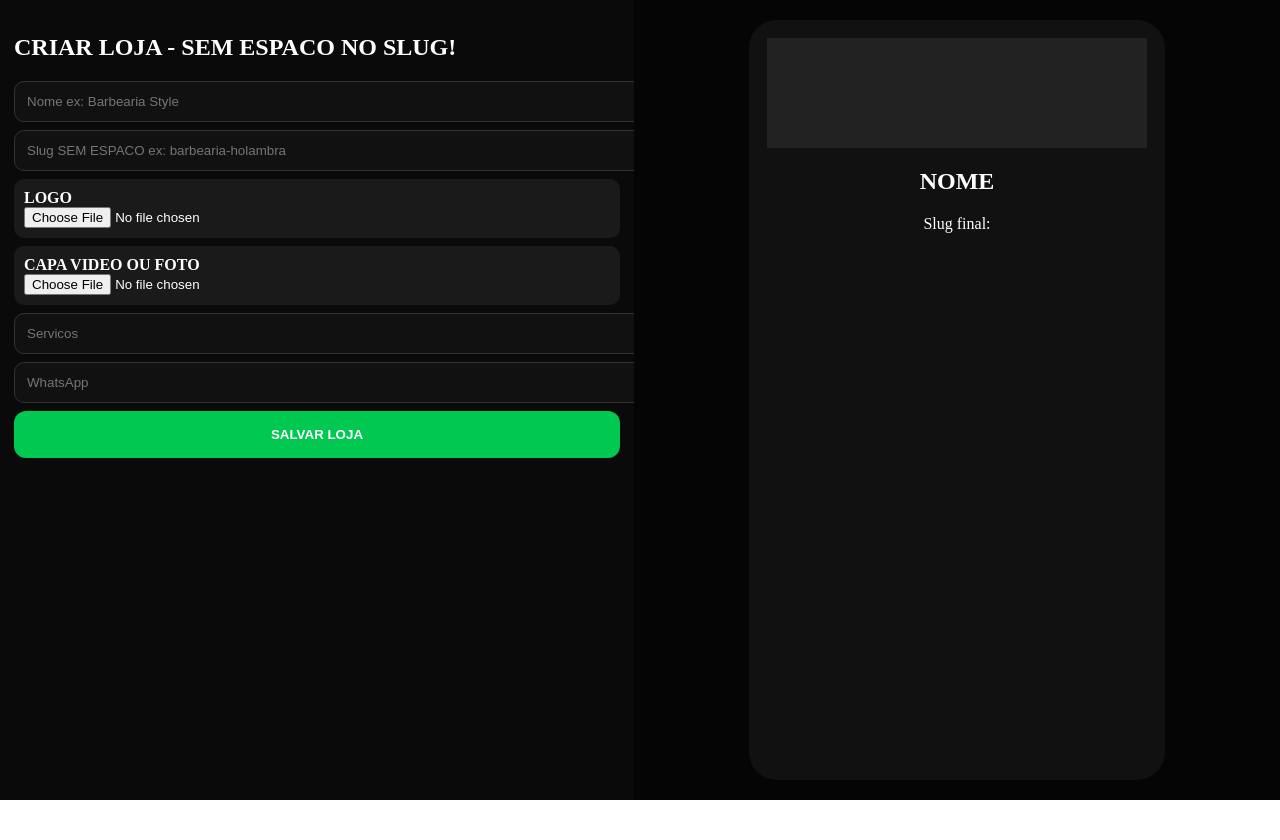
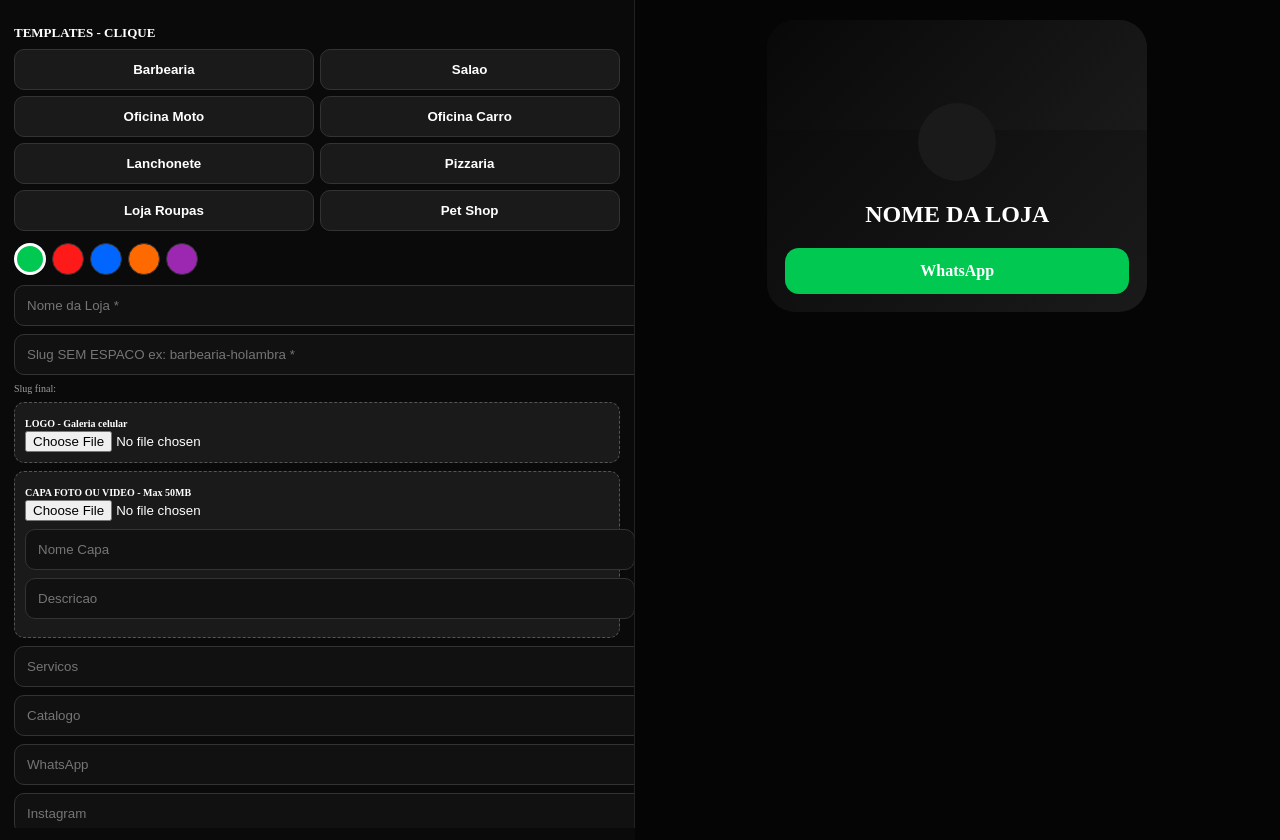
Before and after one commit to josimar2025ribeiro-alt/vision-local, a Next.js app: page /criar in a window 1280 px wide. Before the commit the page ends 800 px from the top, so only its background shows below. Built offline with nearby package versions, Linux system fonts and the light colour scheme; no server answers.

Commit message:
Update page.tsx

```diff
--- a/app/criar/page.tsx
+++ b/app/criar/page.tsx
@@ -2,45 +2,100 @@
 "use client"
 import { useState } from "react"
 import { supabase } from "../../lib/supabase"
-export default function Criar(){
-  const [f,setF]=useState({title:"",slug:"",wpp:"",serv:"",logo:"",foto:""})
-  const [msg,setMsg]=useState("")
-  async function upload(file:any,pasta:string){
-    setMsg("Enviando...")
-    const nome=pasta+"/"+Date.now()+"-"+file.name
-    const r=await supabase.storage.from("midias").upload(nome,file)
-    setMsg("")
-    if(r.error){alert(r.error.message);return null}
+
+const TEMPLATES = [
+  { label: "Barbearia", title: "Barbearia Style", capa: "Barbearia Premium", desc: "Corte e barba", serv: "Corte, Barba, Degrade" },
+  { label: "Salao", title: "Studio Beleza", capa: "Salao Completo", desc: "Escova e coloracao", serv: "Escova, Coloracao" },
+  { label: "Oficina Moto", title: "Oficina do Joao", capa: "Oficina de Motos", desc: "15 anos Holambra", serv: "Revisao, Motor, Freio" },
+  { label: "Oficina Carro", title: "Auto Center", capa: "Auto Center", desc: "Mecanica completa", serv: "Mecanica, Freio, Troca oleo" },
+  { label: "Lanchonete", title: "Lanches Top", capa: "Lanchonete", desc: "Melhores lanches", serv: "Lanches, Porcoes" },
+  { label: "Pizzaria", title: "Pizzaria Sabor", capa: "Pizzaria", desc: "Pizza borda recheada", serv: "Pizzas, Esfihas" },
+  { label: "Loja Roupas", title: "Moda Feminina", capa: "Moda Atual", desc: "Moda toda semana", serv: "Feminino, Masculino" },
+  { label: "Pet Shop", title: "Pet Amigo", capa: "Pet Shop", desc: "Banho e tosa", serv: "Banho, Tosa, Racoes" },
+]
+const TEMAS = [
+  { btn: "#00C851", grad: "linear-gradient(135deg,#080808,#1A1A1A)", card: "#1A1A1A", bg: "#080808" },
+  { btn: "#FF1A1A", grad: "linear-gradient(135deg,#1A0000,#4A0000)", card: "#2A1010", bg: "#1A0000" },
+  { btn: "#0066FF", grad: "linear-gradient(135deg,#000A1A,#002A5A)", card: "#0A1A2A", bg: "#000A1A" },
+  { btn: "#FF6A00", grad: "linear-gradient(135deg,#1A0A00,#4A1A00)", card: "#2A1A0A", bg: "#1A0A00" },
+  { btn: "#9C27B0", grad: "linear-gradient(135deg,#0F001A,#2A0A4A)", card: "#1A0A2A", bg: "#0F001A" },
+]
+
+export default function Criar() {
+  const [f, setF] = useState({ title: "", slug: "", wpp: "", insta: "", serv: "", cat: "", pix: "", wifi: "", loc: "", logo: "", foto: "", capaTitulo: "", capaDesc: "" })
+  const [temaIdx, setTemaIdx] = useState(0)
+  const [up, setUp] = useState("")
+  const tema = TEMAS[temaIdx]
+
+  async function upload(file:any, pasta:string) {
+    setUp("Enviando...")
+    const nome = pasta + "/" + Date.now() + "-" + file.name
+    const r = await supabase.storage.from("midias").upload(nome, file)
+    setUp("")
+    if (r.error) { alert(r.error.message); return null }
     return supabase.storage.from("midias").getPublicUrl(nome).data.publicUrl
   }
-  async function salvar(){
-    const slugFinal=f.slug.toLowerCase().replace(/[^a-z0-9-]+/g,"-").replace(/--+/g,"-").trim()
-    if(!f.title||!slugFinal){alert("Preenche nome e slug sem espaco! Ex: barbearia-holambra");return}
-    setMsg("Salvando...")
-    const {error}=await supabase.from("biosites").upsert([{title:f.title,slug:slugFinal,whatsapp:f.wpp,servicos:f.serv,logo_url:f.logo,foto_url:f.foto}],{onConflict:'slug'})
-    setMsg("")
-    if(error){alert("ERRO BANCO: "+error.message+"\nRoda no SQL: ALTER TABLE biosites DISABLE ROW LEVEL SECURITY;");return}
-    location.href="/"+slugFinal
+
+  async function salvar() {
+    const slugFinal = f.slug.toLowerCase().replace(/[^a-z0-9-]+/g, "-").replace(/--+/g, "-").trim()
+    if (!f.title ||!slugFinal) { alert("Preenche NOME e SLUG sem espaco! Ex: barbearia-holambra"); return }
+    setUp("Salvando...")
+    const { error } = await supabase.from("biosites").upsert([{ title: f.title, slug: slugFinal, whatsapp: f.wpp, instagram: f.insta, servicos: f.serv, catalogo: f.cat, pix_key: f.pix, wifi_password: f.wifi, localizacao: f.loc, logo_url: f.logo, foto_url: f.foto, capa_titulo: f.capaTitulo, capa_desc: f.capaDesc }], { onConflict: 'slug' })
+    setUp("")
+    if (error) { alert("ERRO: " + error.message); return }
+    location.href = "/" + slugFinal
   }
-  const inp={padding:'12px',background:'#111',border:'1px solid #333',borderRadius:'10px',color:'white',width:'100%',marginBottom:'8px'} as any
-  return(
-    <div style={{display:'flex',minHeight:'100vh',background:'#0A0A0A',color:'white'}}>
-      <div style={{width:'50%',padding:'14px'}}>
-        <h2>CRIAR LOJA - SEM ESPACO NO SLUG!</h2>
-        {msg&&<div style={{background:'#00C851',padding:'8px',borderRadius:'8px',marginBottom:'8px'}}>{msg}</div>}
-        <input style={inp} placeholder="Nome ex: Barbearia Style" value={f.title} onChange={e=>setF({...f,title:e.target.value})}/>
-        <input style={inp} placeholder="Slug SEM ESPACO ex: barbearia-holambra" value={f.slug} onChange={e=>setF({...f,slug:e.target.value})}/>
-        <div style={{background:'#1A1A1A',padding:'10px',borderRadius:'10px',marginBottom:'8px'}}><b>LOGO</b><br/><input type="file" accept="image/*" onChange={async e=>{const file=e.target.files?.[0];if(file){const u=await upload(file,"logos");if(u)setF({...f,logo:u})}}}/></div>
-        <div style={{background:'#1A1A1A',padding:'10px',borderRadius:'10px',marginBottom:'8px'}}><b>CAPA VIDEO OU FOTO</b><br/><input type="file" accept="image/*,video/*" onChange={async e=>{const file=e.target.files?.[0];if(file){const u=await upload(file,"capas");if(u)setF({...f,foto:u})}}}/></div>
-        <input style={inp} placeholder="Servicos" value={f.serv} onChange={e=>setF({...f,serv:e.target.value})}/>
-        <input style={inp} placeholder="WhatsApp" value={f.wpp} onChange={e=>setF({...f,wpp:e.target.value})}/>
-        <button onClick={salvar} style={{background:'#00C851',padding:'16px',width:'100%',border:'none',borderRadius:'12px',fontWeight:900,color:'white'}}>SALVAR LOJA</button>
+
+  const inp = { padding: '12px', background: '#111', border: '1px solid #333', borderRadius: '10px', color: 'white', width: '100%', marginBottom: '8px' } as any
+  const isVideo = f.foto && (f.foto.includes('.mp4') || f.foto.includes('video'))
+  const slugPreview = f.slug.toLowerCase().replace(/[^a-z0-9-]+/g, "-").replace(/--+/g, "-")
+
+  return (
+    <div style={{ display: 'flex', minHeight: '100vh', background: '#0A0A0A', color: 'white' }}>
+      <div style={{ width: '50%', padding: '14px', overflowY: 'auto', height: '100vh', borderRight: '1px solid #222' }}>
+        <h2 style={{ fontWeight: 900, fontSize: '13px', marginBottom: '8px' }}>TEMPLATES - CLIQUE</h2>
+        <div style={{ display: 'grid', gridTemplateColumns: '1fr 1fr', gap: '6px', marginBottom: '12px' }}>
+          {TEMPLATES.map((t, i) => <button key={i} onClick={() => setF({...f, title: t.title, capaTitulo: t.capa, capaDesc: t.desc, serv: t.serv })} style={{ background: '#1A1A1A', border: '1px solid #333', borderRadius: '10px', padding: '12px', color: 'white', fontWeight: 800 }}>{t.label}</button>)}
+        </div>
+        <div style={{ display: 'flex', gap: '6px', marginBottom: '10px' }}>{TEMAS.map((t, i) => <button key={i} onClick={() => setTemaIdx(i)} style={{ width: '32px', height: '32px', borderRadius: '50%', background: t.btn, border: temaIdx === i? '3px solid white' : '1px solid #333' }}></button>)}</div>
+        {up && <div style={{ background: tema.btn, padding: '6px', borderRadius: '6px', marginBottom: '6px' }}>{up}</div>}
+        <input style={inp} placeholder="Nome da Loja *" value={f.title} onChange={e => setF({...f, title: e.target.value })} />
+        <input style={inp} placeholder="Slug SEM ESPACO ex: barbearia-holambra *" value={f.slug} onChange={e => setF({...f, slug: e.target.value })} />
+        <div style={{ fontSize: '10px', opacity: 0.6, marginBottom: '8px' }}>Slug final: {slugPreview}</div>
+        <div style={{ background: '#1A1A1A', padding: '10px', borderRadius: '10px', marginBottom: '8px', border: '1px dashed #555' }}>
+          <b style={{ fontSize: '10px' }}>LOGO - Galeria celular</b><br /><input type="file" accept="image/*" onChange={async e => { const file = e.target.files?.[0]; if (file) { const u = await upload(file, "logos"); if (u) setF({...f, logo: u }) } }} />
+        </div>
+        <div style={{ background: '#1A1A1A', padding: '10px', borderRadius: '10px', marginBottom: '8px', border: '1px dashed #555' }}>
+          <b style={{ fontSize: '10px' }}>CAPA FOTO OU VIDEO - Max 50MB</b><br /><input type="file" accept="image/*,video/*" onChange={async e => { const file = e.target.files?.[0]; if (!file) return; if (file.size > 50 * 1024 * 1024) { alert('Max 50MB'); return } const u = await upload(file, "capas"); if (u) setF({...f, foto: u }) }} />
+          <input style={{...inp, marginTop: '8px' }} placeholder="Nome Capa" value={f.capaTitulo} onChange={e => setF({...f, capaTitulo: e.target.value })} />
+          <input style={inp} placeholder="Descricao" value={f.capaDesc} onChange={e => setF({...f, capaDesc: e.target.value })} />
+        </div>
+        <input style={inp} placeholder="Servicos" value={f.serv} onChange={e => setF({...f, serv: e.target.value })} />
+        <input style={inp} placeholder="Catalogo" value={f.cat} onChange={e => setF({...f, cat: e.target.value })} />
+        <input style={inp} placeholder="WhatsApp" value={f.wpp} onChange={e => setF({...f, wpp: e.target.value })} />
+        <input style={inp} placeholder="Instagram" value={f.insta} onChange={e => setF({...f, insta: e.target.value })} />
+        <input style={inp} placeholder="Pix" value={f.pix} onChange={e => setF({...f, pix: e.target.value })} />
+        <input style={inp} placeholder="WiFi" value={f.wifi} onChange={e => setF({...f, wifi: e.target.value })} />
+        <input style={inp} placeholder="Google Maps link" value={f.loc} onChange={e => setF({...f, loc: e.target.value })} />
+        <button onClick={salvar} style={{ background: tema.btn, padding: '16px', width: '100%', border: 'none', borderRadius: '12px', fontWeight: 900, color: 'white' }}>SALVAR LOJA</button>
       </div>
-      <div style={{width:'50%',background:'#050505',display:'flex',justifyContent:'center',padding:'20px'}}>
-        <div style={{width:'380px',background:'#111',borderRadius:'28px',overflow:'hidden',padding:'18px',textAlign:'center'}}>
-          {f.foto? <video src={f.foto} autoPlay muted loop playsInline style={{width:'100%',height:'200px',objectFit:'cover'}}/> : <div style={{height:'110px',background:'#222'}}/>}
-          {f.logo&&<img src={f.logo} style={{width:'78px',height:'78px',borderRadius:'50%',margin:'10px auto',display:'block'}}/>}
-          <h2>{f.title||'NOME'}</h2><p>Slug final: {f.slug.toLowerCase().replace(/[^a-z0-9-]+/g,"-")}</p>
+      <div style={{ width: '50%', background: '#050505', display: 'flex', justifyContent: 'center', padding: '20px', overflowY: 'auto', height: '100vh' }}>
+        <div style={{ width: '380px' }}>
+          <div style={{ background: tema.grad, borderRadius: '28px', overflow: 'hidden' }}>
+            {f.foto? (isVideo? <video src={f.foto} autoPlay muted loop playsInline style={{ width: '100%', height: '200px', objectFit: 'cover' }} /> : <div style={{ height: '200px', background: `url(${f.foto}) center/cover` }} />) : <div style={{ height: '110px', background: tema.grad }} />}
+            <div style={{ padding: '18px', marginTop: '-45px' }}>
+              {f.logo? <img src={f.logo} style={{ width: '78px', height: '78px', borderRadius: '50%', border: `4px solid ${tema.bg}`, margin: '0 auto', display: 'block' }} /> : <div style={{ width: '78px', height: '78px', borderRadius: '50%', background: tema.card, margin: '0 auto' }} />}
+              <h2 style={{ textAlign: 'center', fontWeight: 900 }}>{f.title || 'NOME DA LOJA'}</h2>
+              {f.capaTitulo && <h3 style={{ textAlign: 'center', color: tema.btn }}>{f.capaTitulo}</h3>}
+              {f.capaDesc && <p style={{ textAlign: 'center', opacity: 0.7, fontSize: '11px' }}>{f.capaDesc}</p>}
+              <div style={{ display: 'flex', flexDirection: 'column', gap: '8px', marginTop: '14px' }}>
+                {f.serv && <div style={{ background: tema.card, padding: '14px', borderRadius: '14px', textAlign: 'center' }}>{f.serv}</div>}
+                {f.cat && <div style={{ background: tema.card, padding: '14px', borderRadius: '14px', textAlign: 'center', whiteSpace: 'pre-wrap' }}>{f.cat}</div>}
+                <div style={{ background: tema.btn, padding: '14px', borderRadius: '14px', fontWeight: 900, textAlign: 'center' }}>WhatsApp</div>
+                {f.wifi && <div style={{ border: '1px dashed orange', padding: '12px', borderRadius: '12px', textAlign: 'center' }}>WiFi: {f.wifi}</div>}
+              </div>
+            </div>
+          </div>
         </div>
       </div>
     </div>
```
